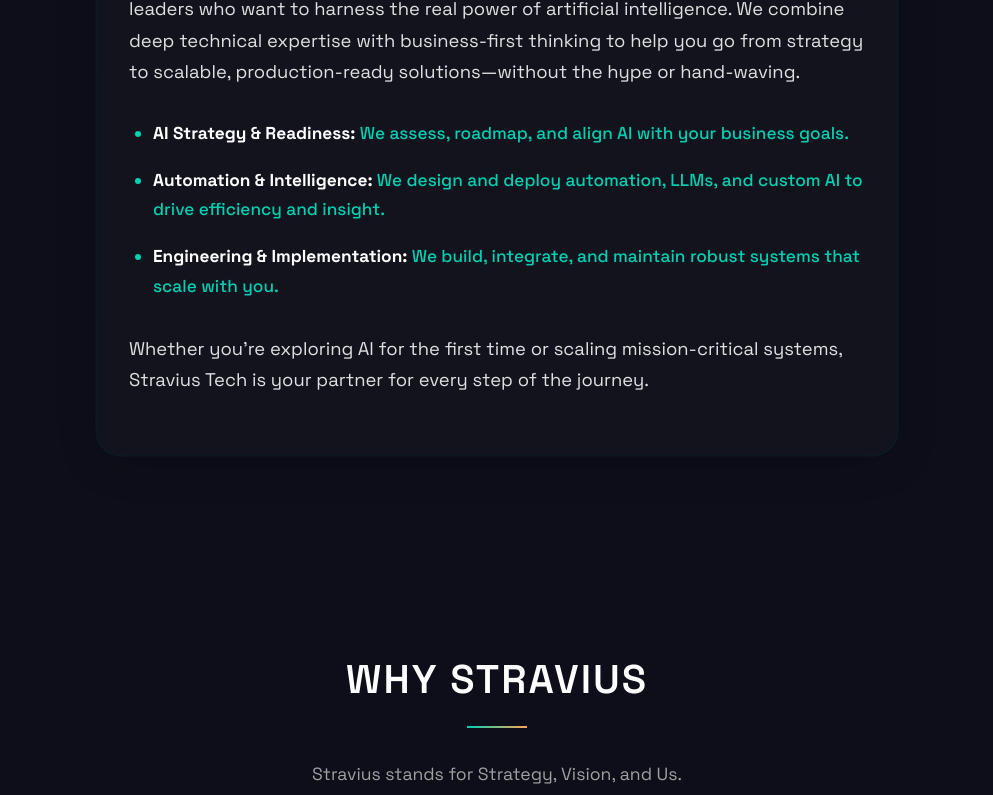
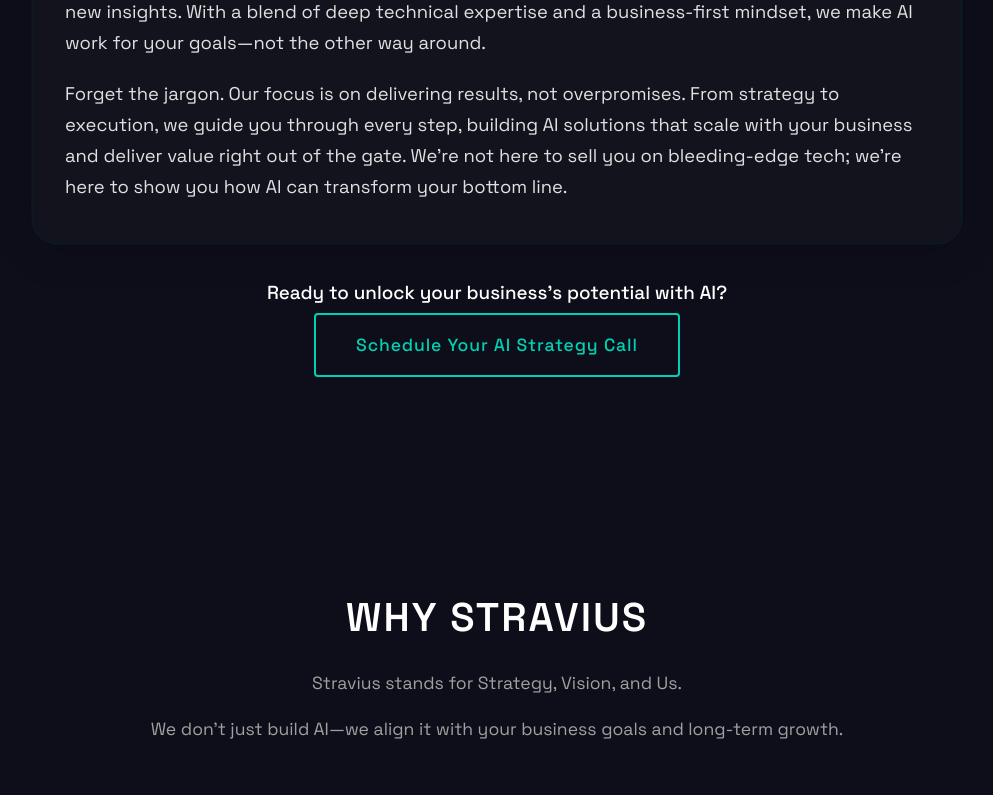
Before and after one commit to srsonia2506/StraviusTech, a plain HTML site: page index.html in a window 1280 px wide. Shown: the part 1203-1998 px from the top of the page, without its empty margins (143-1136 px from the left). Drawn offline with Linux system fonts and the light colour scheme.

Commit message:
changed intro para + cta words

```diff
--- a/index.html
+++ b/index.html
@@ -68,7 +68,7 @@
 
             <div class="cta-container">
                 <a href="#contact" class="cta-button">
-                    <span>Book a Strategy Call</span>
+                    <span>Schedule Your AI Strategy Call</span>
                     <div class="button-glow"></div>
                 </a>
             </div>
@@ -85,13 +85,12 @@
             <div class="container">
                 <h2 class="section-title">WHO WE ARE</h2>
                 <div class="who-we-are-content">
-                    <p><strong>Stravius Tech</strong> is an end-to-end AI consultancy built for ambitious teams and leaders who want to harness the real power of artificial intelligence. We combine deep technical expertise with business-first thinking to help you go from strategy to scalable, production-ready solutions—without the hype or hand-waving.</p>
-                    <ul>
-                        <li><strong>AI Strategy & Readiness:</strong> We assess, roadmap, and align AI with your business goals.</li>
-                        <li><strong>Automation & Intelligence:</strong> We design and deploy automation, LLMs, and custom AI to drive efficiency and insight.</li>
-                        <li><strong>Engineering & Implementation:</strong> We build, integrate, and maintain robust systems that scale with you.</li>
-                    </ul>
-                    <p>Whether you're exploring AI for the first time or scaling mission-critical systems, Stravius Tech is your partner for every step of the journey.</p>
+                    <p>At Stravius Tech, AI isn't a buzzword—it's the key to solving your real business challenges. We help you drive measurable results, whether you're cutting costs, scaling operations, or unlocking new insights. With a blend of deep technical expertise and a business-first mindset, we make AI work for your goals—not the other way around.</p>
+                    <p>Forget the jargon. Our focus is on delivering results, not overpromises. From strategy to execution, we guide you through every step, building AI solutions that scale with your business and deliver value right out of the gate. We're not here to sell you on bleeding-edge tech; we're here to show you how AI can transform your bottom line.</p>
+                </div>
+                <div class="who-we-are-cta cta-container">
+                    <p class="cta-question">Ready to unlock your business's potential with AI?</p>
+                    <a href="#contact" class="cta-button">Schedule Your AI Strategy Call</a>
                 </div>
             </div>
         </section>
@@ -197,7 +196,8 @@
                     </div>
                 </div>
                 <div class="what-we-do-cta">
-                    <p>Not sure where to start? <a href="#contact">Book a free discovery session.</a></p>
+                    <p class="cta-question">Not sure where to start?</p>
+                    <a href="#contact" class="cta-button">Schedule Your AI Strategy Call</a>
                 </div>
             </div>
         </section>
--- a/styles.css
+++ b/styles.css
@@ -388,19 +388,24 @@ body {
     max-width: 1100px;
 }
 
+.what-we-do {
+    padding-top: 1rem;
+    padding-bottom: 4rem;
+}
+
 .what-we-do .container {
     max-width: 1140px;
+    padding-top: 0;
 }
 
 .section-title {
     text-align: center;
     font-size: 2.5rem;
     font-weight: 600;
-    margin-bottom: 2rem;
+    margin-bottom: 1.2rem;
+    margin-top: 0;
     color: #ffffff;
     letter-spacing: 0.05em;
-    position: relative;
-    padding-bottom: 1rem;
 }
 
 .section-title::after {
@@ -633,9 +638,6 @@ body {
 }
 
 /* What We Do Section */
-.what-we-do .container {
-    max-width: 1140px;
-}
 .what-we-do .services-grid {
     display: grid;
     grid-template-columns: repeat(3, 1fr);
@@ -701,7 +703,7 @@ body {
     margin-top: 2rem;
     font-size: 1.2rem;
     color: #a0a0a0;
-    padding-bottom: 1rem;
+    padding-bottom: 3rem;
 }
 
 .what-we-do-cta p {
@@ -942,11 +944,17 @@ body {
     border-radius: 1.5rem;
     box-shadow: 0 8px 40px 0 rgba(0,0,0,0.18), 0 0 0 1.5px rgba(0,209,178,0.08);
     padding: 2.5rem 2rem;
-    max-width: 800px;
+    max-width: 1100px;
     margin: 0 auto;
     color: #e0e0e0;
     font-size: 1.15rem;
     line-height: 1.7;
+}
+.who-we-are-content > :first-child {
+    margin-top: 0;
+}
+.who-we-are-content > :last-child {
+    margin-bottom: 0;
 }
 .who-we-are-content ul {
     margin: 2rem 0 2rem 1.5rem;
@@ -975,3 +983,19 @@ body {
         margin: 1.2rem 0 1.2rem 1.1rem;
     }
 }
+
+.who-we-are-cta {
+    text-align: center;
+    margin-top: 2.2rem;
+    margin-bottom: 0.5rem;
+}
+.who-we-are-cta .cta-question {
+    margin-bottom: 0.3rem;
+    color: #fff;
+    font-size: 1.18rem;
+    font-weight: 500;
+}
+
+.what-we-do-cta .cta-question {
+    margin-bottom: 0.3rem;
+}
```
